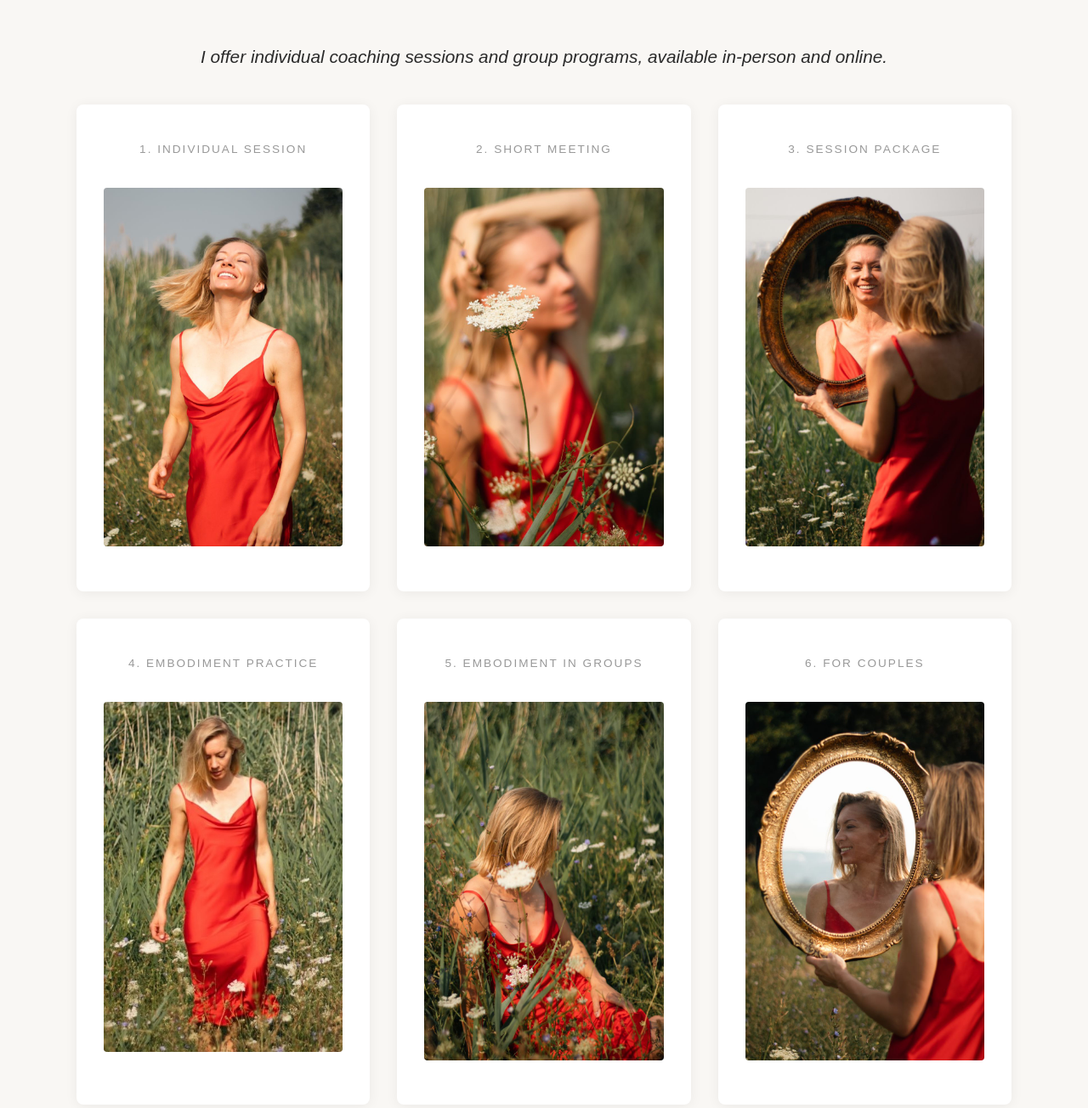
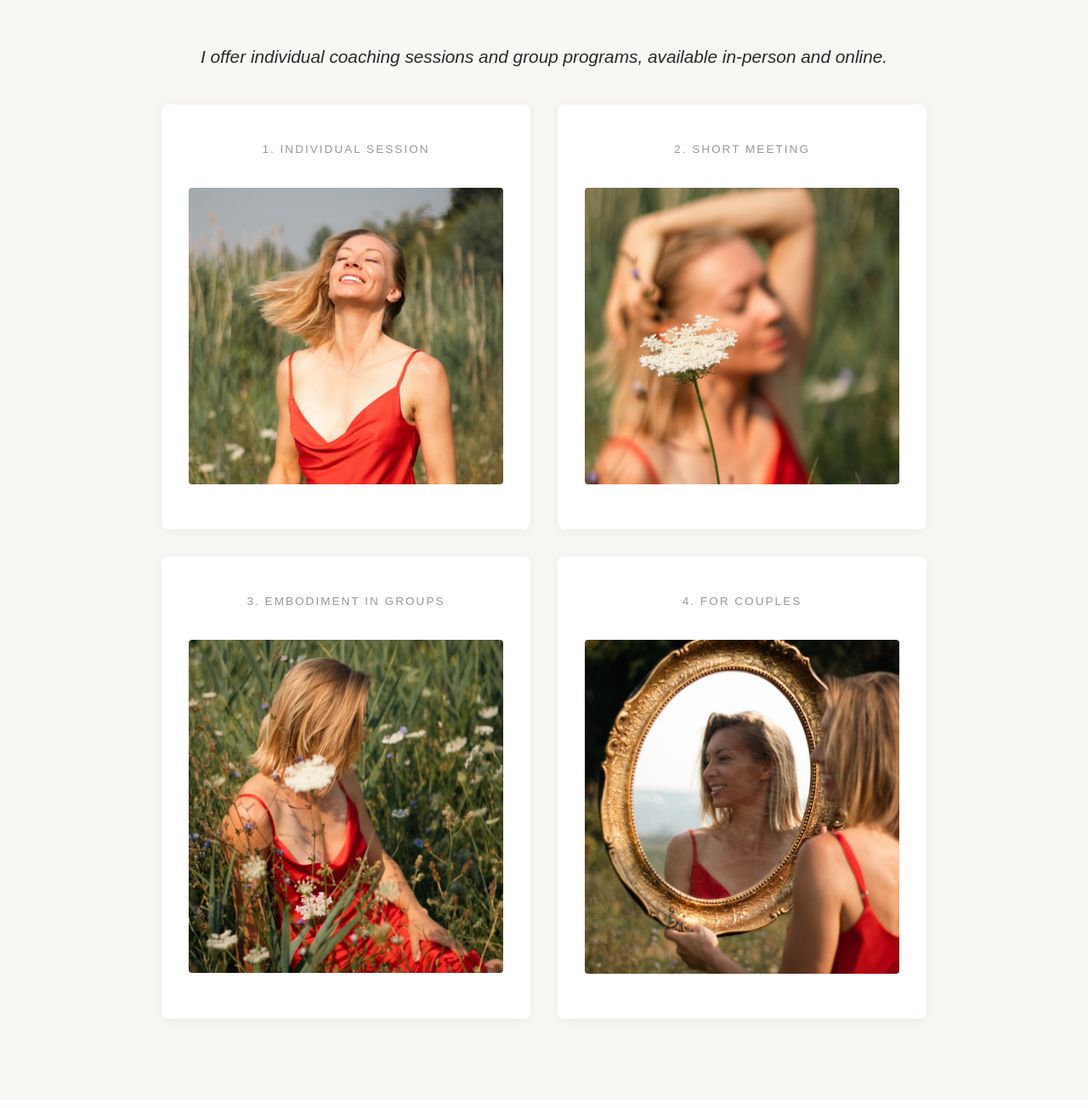
Before and after one commit to milapoletavkina/embodiment, a plain HTML site: page index.html in a window 1280 px wide. Shown: the part 820-2124 px from the top of the page at 85% size. Drawn offline with Linux system fonts and the light colour scheme.

Commit message:
services changed

```diff
--- a/index.html
+++ b/index.html
@@ -53,37 +53,25 @@
             <div class="service-card">
                 <div class="label">1. Individual Session</div>
                 <a href="#services">
-                <img src="./images/image09.jpeg" alt="image09" style="width:100%">
+                <img src="./images/image09_s.jpeg" alt="image09" style="width:100%">
                 </a>
             </div>
             <div class="service-card">
                 <div class="label">2. Short Meeting</div>
                 <a href="#services">
-                <img src="./images/image07.jpeg" alt="image07" style="width:100%">
+                <img src="./images/image07_s.jpeg" alt="image07" style="width:100%">
                 </a>
             </div>
             <div class="service-card">
-                <div class="label">3. Session Package</div>
+                <div class="label">3. Embodiment in Groups</div>
                 <a href="#services">
-                <img src="./images/image06.jpeg" alt="image06" style="width:100%">
+                <img src="./images/image05_s.jpeg" alt="image05" style="width:100%">
                 </a>
             </div>
             <div class="service-card">
-                <div class="label">4. Embodiment Practice</div>
-                <a href="#services">
-                <img src="./images/image08.jpeg" alt="image08" style="width:100%">
-                </a>
-            </div>
-            <div class="service-card">
-                <div class="label">5. Embodiment in Groups</div>
-                <a href="#services">
-                <img src="./images/image05.jpeg" alt="image05" style="width:100%">
-                </a>
-            </div>
-            <div class="service-card">
-                <div class="label">6. For Couples</div>
+                <div class="label">4. For Couples</div>
                 <a href="./for_couples/index.html">
-                <img src="./images/image10.jpeg" alt="image10" style="width:100%">
+                <img src="./images/image10_s.jpeg" alt="image10" style="width:100%">
                 </a>
             </div>
         </div>
@@ -102,7 +90,7 @@
 
                     <div class="col">
                         <div class="container">
-                            <div class="front" style="background-image: url(./images/image05.jpeg)">
+                            <div class="front" style="background-image: url(./images/image11.jpeg)">
                                 <div class="inner">
                                     <p>1. Why Body?</p>
                     <span>Embodiment is the union of body and mind, allowing you to experience yourself through your somatic experience, not just through thinking.
--- a/styles.css
+++ b/styles.css
@@ -232,7 +232,7 @@ body {
     display: grid;
     grid-template-columns: repeat(auto-fit, minmax(min(100%, 300px), 1fr));
     gap: 2rem;
-    max-width: 1100px;
+    max-width: 900px;
     margin: 0 auto;
 }
 
@@ -476,7 +476,7 @@ body {
     height: 100%;
     content: '';
     display: block;
-    opacity: .6;
+    opacity: .3;
     background-color: #000;
     backface-visibility: hidden;
     border-radius: 10px;
```
Also changed, not shown: images/image05_s.jpeg (added), images/image07_s.jpeg (added), images/image09_s.jpeg (added), images/image10_s.jpeg (added), images/image11.jpeg (added).
